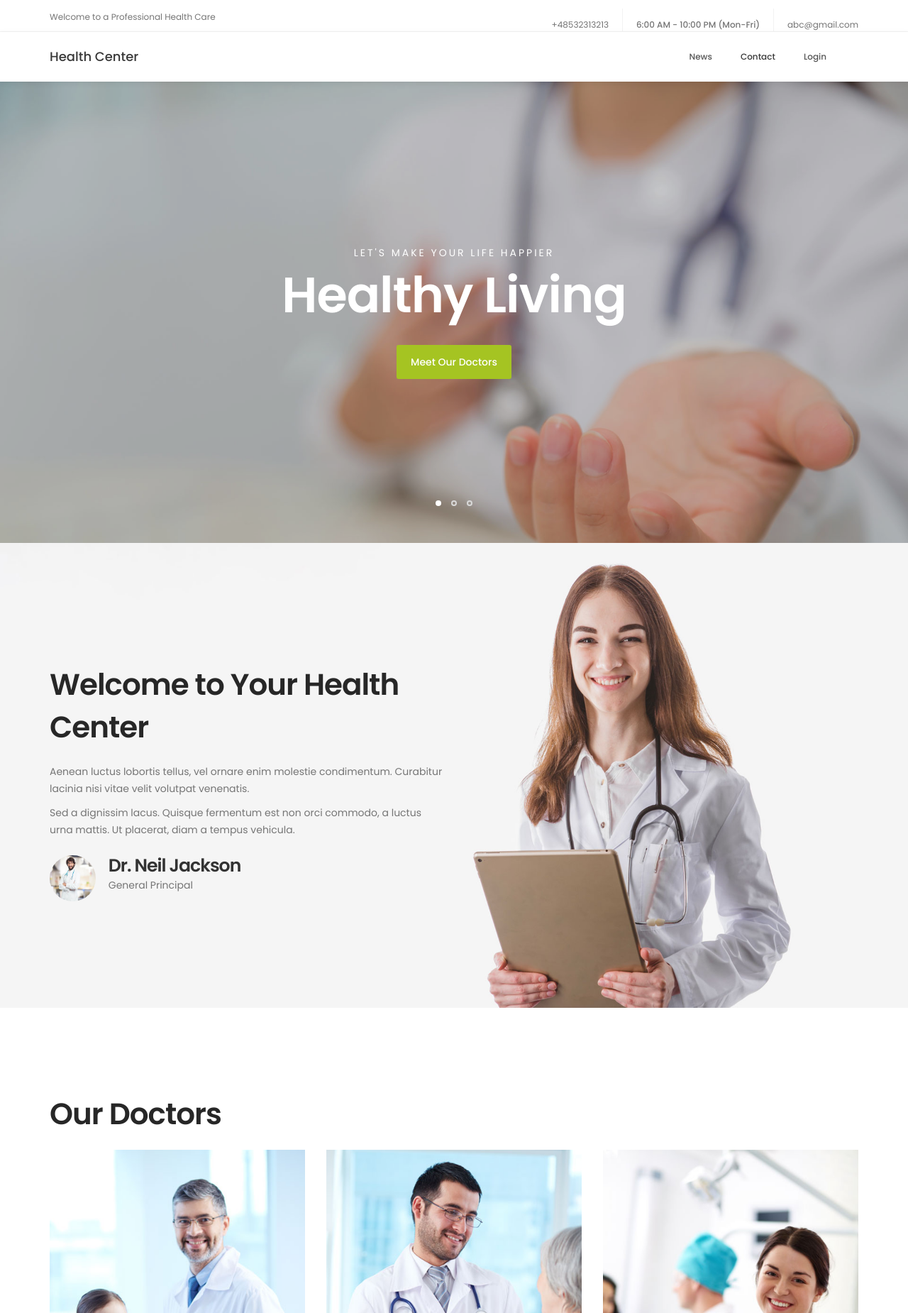
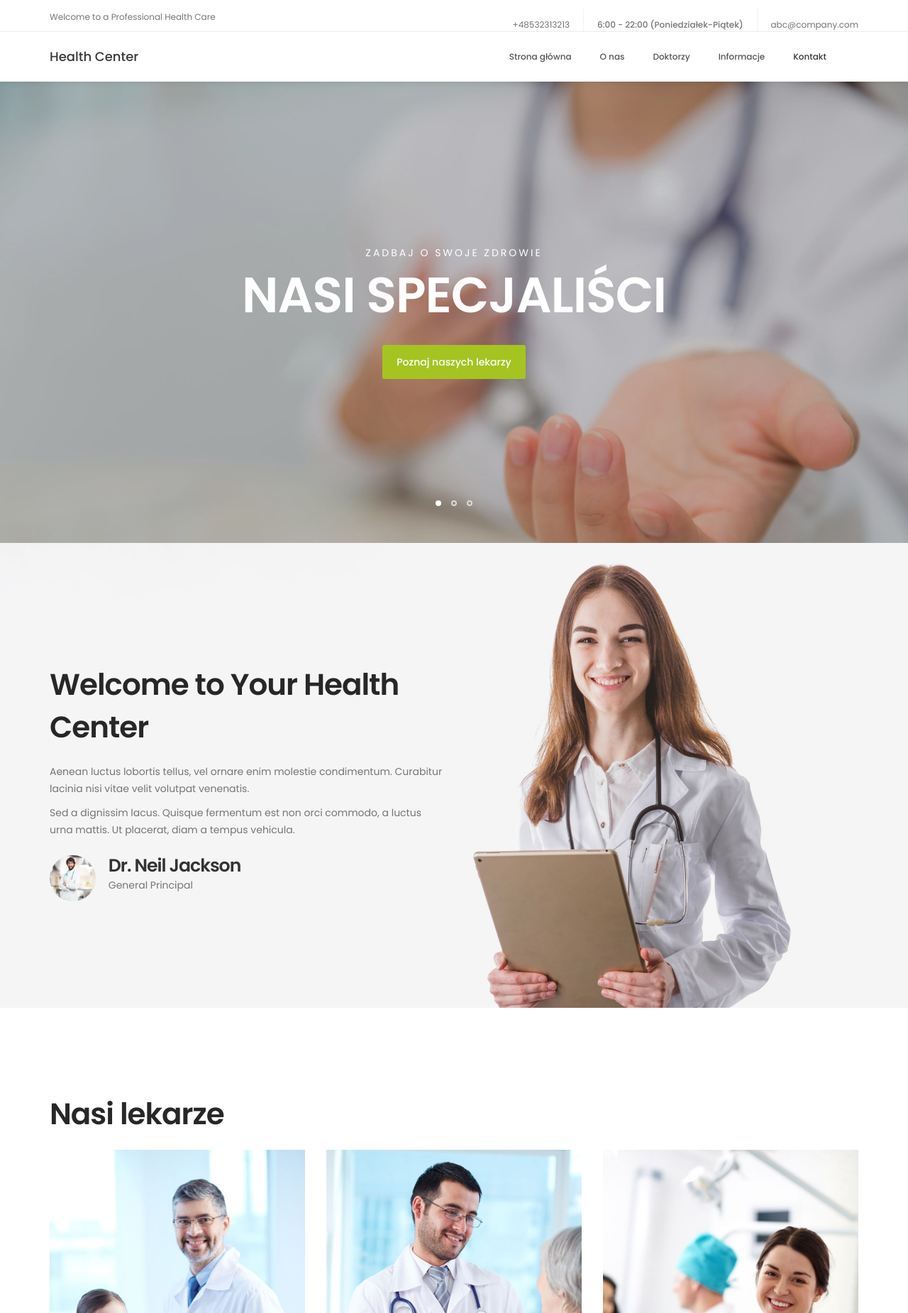
Before and after one commit to michaljerzy/hospital_inzynier, a Django app: page / in a window 1280 px wide. Shown: the top 1850 px of the page at 71% size. Run offline with Django 3.2, Linux system fonts and the light colour scheme; some libraries are stand-ins or nearby versions; some web fonts are replaced.

Commit message:
Create for web

```diff
--- a/hospital_mgmn/hospital/templates/home.html
+++ b/hospital_mgmn/hospital/templates/home.html
@@ -3,13 +3,6 @@
 <head>
 
      <title>Health - Medical Website Template</title>
-<!--
-
-Template 2098 Health
-
-http://www.tooplate.com/view/2098-health
-
--->
      <meta charset="UTF-8">
      <meta http-equiv="X-UA-Compatible" content="IE=Edge">
      <meta name="description" content="">
@@ -51,8 +44,8 @@ http://www.tooplate.com/view/2098-health
 
                     <div class="col-md-8 col-sm-7 text-align-right">
                          <span class="phone-icon"><p class="text-danger font-weight-bold mt-3"><a href="tel:+48532313213">+48532313213</a></p></span>
-                         <span class="date-icon"> 6:00 AM - 10:00 PM (Mon-Fri)</span>
-                         <span class="email-icon"><p class="mt-3 font-weight-bold"><a href="mailto:abc@gmail.com">abc@gmail.com</a></p></span>
+                         <span class="date-icon"> 6:00 - 22:00 (Poniedziałek-Piątek)</span>
+                         <span class="email-icon"><p class="mt-3 font-weight-bold"><a href="mailto:abc@gmail.com">abc@company.com</a></p></span>
                     </div>
 
                </div>
@@ -78,16 +71,18 @@ http://www.tooplate.com/view/2098-health
                <!-- MENU LINKS -->
                <div class="collapse navbar-collapse">
                     <ul class="nav navbar-nav navbar-right">
+
+                         <li><a href="#top" class="smoothScroll">Strona główna</a></li>
+                         <li><a href="#about" class="smoothScroll">O nas</a></li>
+                         <li><a href="#team" class="smoothScroll">Doktorzy</a></li>
+                         <li><a href="#news" class="smoothScroll">Informacje</a></li>
+                         <li><a href="#google-map" class="smoothScroll">Kontakt</a></li>
                          {% if request.user.is_staff %}
-                         <li><a href="#top" class="smoothScroll">Home</a></li>
-                         <li><a href="#about" class="smoothScroll">About Us</a></li>
-                         <li><a href="#team" class="smoothScroll">Doctors</a></li>
+                         <li><a href="{% url 'admin_login' %}" class="smoothScroll">Zaloguj się</a></li>
                          {% endif %}
-                         <li><a href="#news" class="smoothScroll">News</a></li>
-                         <li><a href="#google-map" class="smoothScroll">Contact</a></li>
-
-                         <li><a href="{% url 'admin_login' %}" class="smoothScroll">Login</a></li>
-
+                         {% if request.user.is_staff %}
+                         <li><a href="{% url 'logout_admin' %}" class="smoothScroll">Wylogowanie</a></li>
+                         {% endif %}
                          <li><a class="smoothScroll" ></a></li>
 
                     </ul>
@@ -106,9 +101,9 @@ http://www.tooplate.com/view/2098-health
                               <div class="item item-first">
                                    <div class="caption">
                                         <div class="col-md-offset-1 col-md-10">
-                                             <h3>Let's make your life happier</h3>
-                                             <h1>Healthy Living</h1>
-                                             <a href="#team" class="section-btn btn btn-default smoothScroll">Meet Our Doctors</a>
+                                             <h3>Zadbaj o swoje zdrowie</h3>
+                                             <h1>NASI SPECJALIŚCI</h1>
+                                             <a href="#team" class="section-btn btn btn-default smoothScroll">Poznaj naszych lekarzy</a>
                                         </div>
                                    </div>
                               </div>
@@ -116,9 +111,9 @@ http://www.tooplate.com/view/2098-health
                               <div class="item item-second">
                                    <div class="caption">
                                         <div class="col-md-offset-1 col-md-10">
-                                             <h3>Aenean luctus lobortis tellus</h3>
-                                             <h1>New Lifestyle</h1>
-                                             <a href="#about" class="section-btn btn btn-default btn-gray smoothScroll">More About Us</a>
+                                             <h3>Poznajmy się bliżej</h3>
+                                             <h1>KIM JESTEŚMY</h1>
+                                             <a href="#about" class="section-btn btn btn-default btn-gray smoothScroll">Więcej o nas</a>
                                         </div>
                                    </div>
                               </div>
@@ -126,9 +121,9 @@ http://www.tooplate.com/view/2098-health
                               <div class="item item-third">
                                    <div class="caption">
                                         <div class="col-md-offset-1 col-md-10">
-                                             <h3>Pellentesque nec libero nisi</h3>
-                                             <h1>Your Health Benefits</h1>
-                                             <a href="#news" class="section-btn btn btn-default btn-blue smoothScroll">Read Stories</a>
+                                             <h3>Programy zdrowotne</h3>
+                                             <h1>PROFILAKTYKA</h1>
+                                             <a href="#news" class="section-btn btn btn-default btn-blue smoothScroll">Informacje</a>
                                         </div>
                                    </div>
                               </div>
@@ -173,7 +168,7 @@ http://www.tooplate.com/view/2098-health
 
                     <div class="col-md-6 col-sm-6">
                          <div class="about-info">
-                              <h2 class="wow fadeInUp" data-wow-delay="0.1s">Our Doctors</h2>
+                              <h2 class="wow fadeInUp" data-wow-delay="0.1s">Nasi lekarze</h2>
                          </div>
                     </div>
 
@@ -184,16 +179,12 @@ http://www.tooplate.com/view/2098-health
                               <img src="static/images/team-image1.jpg" class="img-responsive" alt="">
 
                                    <div class="team-info">
-                                        <h3>Nate Baston</h3>
-                                        <p>General Principal</p>
+                                        <h3>Jan Kowalski</h3>
+                                        <p>Chirurg</p>
                                         <div class="team-contact-info">
-                                             <p><i class="fa fa-phone"></i> 010-020-0120</p>
-                                             <p><i class="fa fa-envelope-o"></i> <a href="#">general@company.com</a></p>
+                                             <p><i class="fa fa-phone"></i> 570-020-120</p>
+                                             <p><i class="fa fa-envelope-o"></i> <a href="#">jan.kowalski@company.com</a></p>
                                         </div>
-                                        <ul class="social-icon">
-                                             <li><a href="#" class="fa fa-linkedin-square"></a></li>
-                                             <li><a href="#" class="fa fa-envelope-o"></a></li>
-                                        </ul>
                                    </div>
 
                          </div>
@@ -204,17 +195,12 @@ http://www.tooplate.com/view/2098-health
                               <img src="static/images/team-image2.jpg" class="img-responsive" alt="">
 
                                    <div class="team-info">
-                                        <h3>Jason Stewart</h3>
-                                        <p>Pregnancy</p>
+                                        <h3>Adam Nowak</h3>
+                                        <p>Kardiolog</p>
                                         <div class="team-contact-info">
-                                             <p><i class="fa fa-phone"></i> 010-070-0170</p>
-                                             <p><i class="fa fa-envelope-o"></i> <a href="#">pregnancy@company.com</a></p>
+                                             <p><i class="fa fa-phone"></i> 340-270-170</p>
+                                             <p><i class="fa fa-envelope-o"></i> <a href="#">adam.nowak@company.com</a></p>
                                         </div>
-                                        <ul class="social-icon">
-                                             <li><a href="#" class="fa fa-facebook-square"></a></li>
-                                             <li><a href="#" class="fa fa-envelope-o"></a></li>
-                                             <li><a href="#" class="fa fa-flickr"></a></li>
-                                        </ul>
                                    </div>
 
                          </div>
@@ -225,16 +211,12 @@ http://www.tooplate.com/view/2098-health
                               <img src="static/images/team-image3.jpg" class="img-responsive" alt="">
 
                                    <div class="team-info">
-                                        <h3>Miasha Nakahara</h3>
-                                        <p>Cardiology</p>
+                                        <h3>Ewa Kozakiewicz</h3>
+                                        <p>Pediatra</p>
                                         <div class="team-contact-info">
-                                             <p><i class="fa fa-phone"></i> 010-040-0140</p>
-                                             <p><i class="fa fa-envelope-o"></i> <a href="#">cardio@company.com</a></p>
+                                             <p><i class="fa fa-phone"></i> 650-340-240</p>
+                                             <p><i class="fa fa-envelope-o"></i> <a href="#">ewa.kozakiewicz@company.com</a></p>
                                         </div>
-                                        <ul class="social-icon">
-                                             <li><a href="#" class="fa fa-twitter"></a></li>
-                                             <li><a href="#" class="fa fa-envelope-o"></a></li>
-                                        </ul>
                                    </div>
 
                          </div>
@@ -253,7 +235,7 @@ http://www.tooplate.com/view/2098-health
                     <div class="col-md-12 col-sm-12">
                          <!-- SECTION TITLE -->
                          <div class="section-title wow fadeInUp" data-wow-delay="0.1s">
-                              <h2>Latest News</h2>
+                              <h2>Najnowsze Informacje</h2>
                          </div>
                     </div>
 
@@ -264,7 +246,7 @@ http://www.tooplate.com/view/2098-health
                                    <img src="static/images/news-image1.jpg" class="img-responsive" alt="">
                               </a>
                               <div class="news-info">
-                                   <span>March 08, 2018</span>
+                                   <span>Październik 28, 2021</span>
                                    <h3><a href="news-detail.html">About Amazing Technology</a></h3>
                                    <p>Maecenas risus neque, placerat volutpat tempor ut, vehicula et felis.</p>
                                    <div class="author">
@@ -334,7 +316,7 @@ http://www.tooplate.com/view/2098-health
             3. Click "Share" and choose "Embed map" tab
             4. Copy only URL and paste it within the src="" field below
 	-->
-          <iframe src="https://www.google.com/maps/embed?pb=!1m18!1m12!1m3!1d3647.3030413476204!2d100.5641230193719!3d13.757206847615207!2m3!1f0!2f0!3f0!3m2!1i1024!2i768!4f13.1!3m3!1m2!1s0x0%3A0xf51ce6427b7918fc!2sG+Tower!5e0!3m2!1sen!2sth!4v1510722015945" width="100%" height="350" frameborder="0" style="border:0" allowfullscreen></iframe>
+          <iframe src="https://www.google.com/maps/embed?pb=!1m18!1m12!1m3!1d80904.15555340023!2d21.675571759064546!3d50.678094114397844!2m3!1f0!2f0!3f0!3m2!1i1024!2i768!4f13.1!3m3!1m2!1s0x4722b50e9f6efdc7%3A0xb11850d90d1f7413!2sBrama%20Opatowska!5e0!3m2!1spl!2spl!4v1635096912179!5m2!1spl!2spl" width="100%" height="350" frameborder="0" style="border:0" allowfullscreen></iframe>
      </section>
 
 
@@ -383,10 +365,10 @@ http://www.tooplate.com/view/2098-health
                     <div class="col-md-4 col-sm-4">
                          <div class="footer-thumb">
                               <div class="opening-hours">
-                                   <h4 class="wow fadeInUp" data-wow-delay="0.4s">Opening Hours</h4>
-                                   <p>Monday - Friday <span>06:00 AM - 10:00 PM</span></p>
-                                   <p>Saturday <span>09:00 AM - 08:00 PM</span></p>
-                                   <p>Sunday <span>Closed</span></p>
+                                   <h4 class="wow fadeInUp" data-wow-delay="0.4s">Godziny otwarcia</h4>
+                                   <p>Poniedziałek - Piątek <span>06:00 - 22:00</span></p>
+                                   <p>Sobota <span>09:00 - 19:00</span></p>
+                                   <p>Niedziela <span>Zamiknięte</span></p>
                               </div>
                          </div>
                     </div>
@@ -394,7 +376,7 @@ http://www.tooplate.com/view/2098-health
                     <div class="col-md-12 col-sm-12 border-top">
                          <div class="col-md-4 col-sm-6">
                               <div class="copyright-text">
-                                   <p>Copyright &copy; 2018 Your Company
+                                   <p>Copyright &copy; 2021 Your Company
 
                                    | Design: Tooplate</p>
                               </div>
--- a/hospital_mgmn/hospital/views.py
+++ b/hospital_mgmn/hospital/views.py
@@ -39,4 +39,4 @@ def Logout_admin(request):
     if not request.user.is_staff:
         return redirect('login')
     logout(request)
-    return redirect('admin_login')
+    return redirect('login')
```
Also changed, not shown: hospital_mgmn/db.sqlite3.
